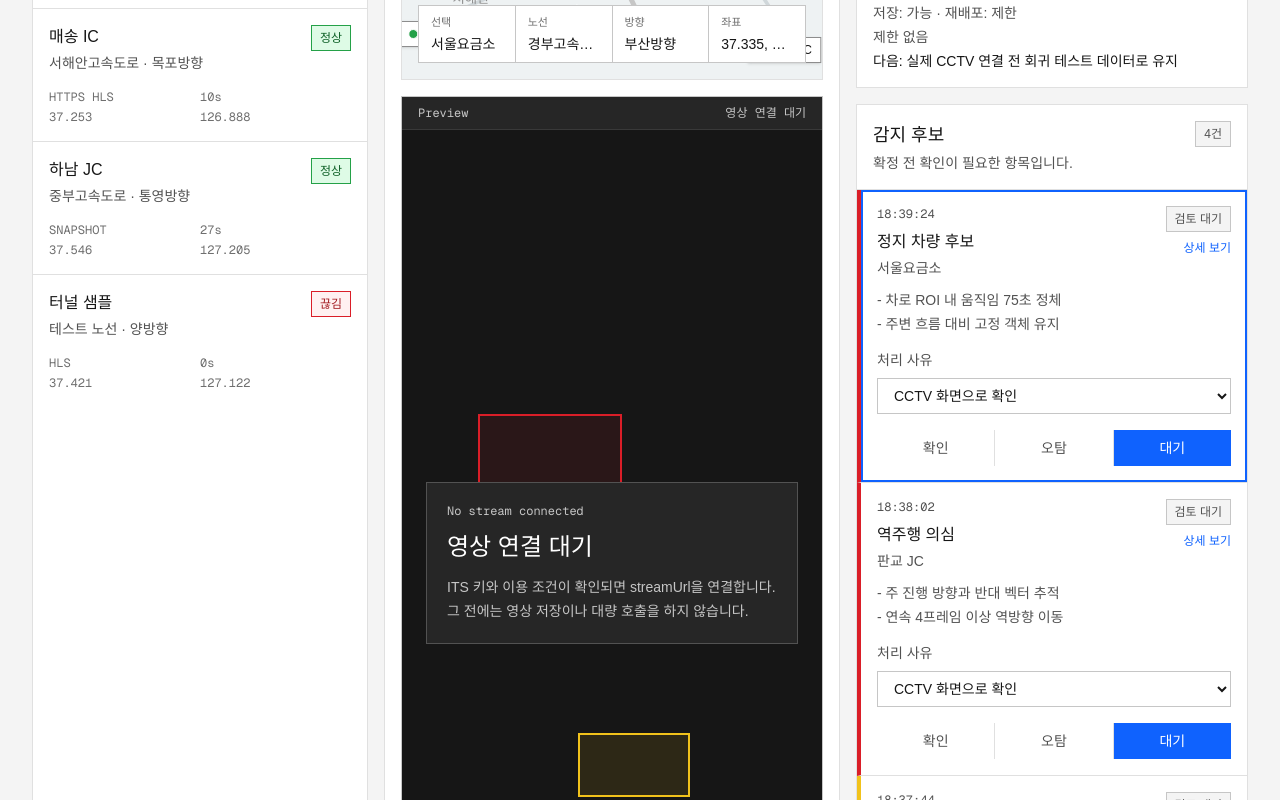
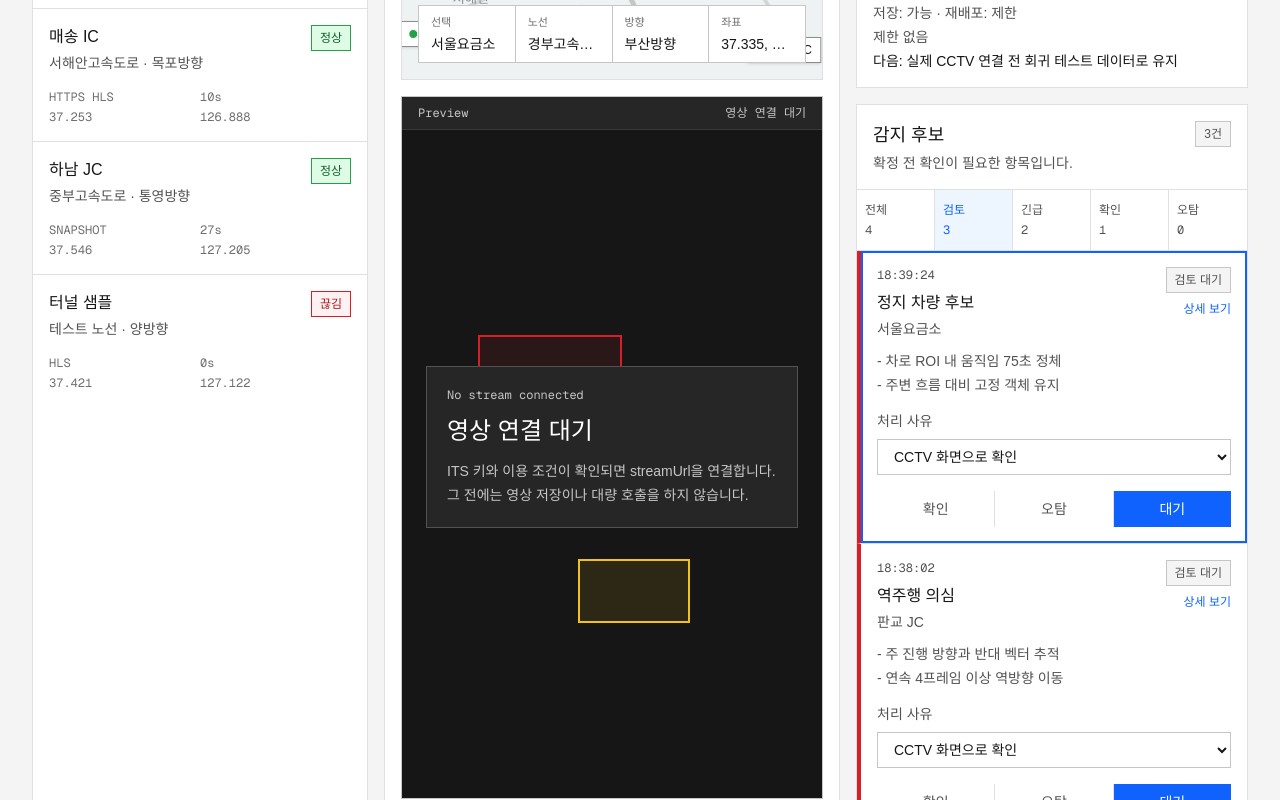
Before and after one commit to jikwon-labs/highway-cctv, a Next.js app: page / in a window 1280 px wide. Shown: the part 860-1660 px from the top of the page. Built offline with nearby package versions, Linux system fonts and the light colour scheme.

Commit message:
feat: add event queue filters

```diff
--- a/src/components/control-room-dashboard.tsx
+++ b/src/components/control-room-dashboard.tsx
@@ -22,7 +22,14 @@ import {
   updateEventReviewStatus,
   type FeedStatusFilter,
 } from "@/lib/dashboard";
-import { buildEventTimeline, getNextSelectedEventId, type EventTimelineItem } from "@/lib/event-workflow";
+import {
+  buildEventQueueSummary,
+  buildEventTimeline,
+  filterEventQueue,
+  getNextSelectedEventId,
+  type EventQueueFilter,
+  type EventTimelineItem,
+} from "@/lib/event-workflow";
 import {
   applyReviewHistoryToEvents,
   createReviewHistoryEntry,
@@ -96,6 +103,14 @@ const filterOptions: Array<{ label: string; value: FeedStatusFilter }> = [
   { label: "끊김", value: "offline" },
 ];
 
+const eventQueueFilterOptions: Array<{ label: string; value: EventQueueFilter }> = [
+  { label: "전체", value: "all" },
+  { label: "검토", value: "needs_review" },
+  { label: "긴급", value: "critical" },
+  { label: "확인", value: "confirmed" },
+  { label: "오탐", value: "dismissed" },
+];
+
 function readStoredReviewHistory(): ReviewHistoryEntry[] {
   if (typeof window === "undefined") {
     return [];
@@ -117,6 +132,7 @@ export function ControlRoomDashboard({
   const [selectedFeedId, setSelectedFeedId] = useState(initialFeeds[0]?.id ?? "");
   const [selectedEventId, setSelectedEventId] = useState(() => getNextSelectedEventId(initialEvents));
   const [statusFilter, setStatusFilter] = useState<FeedStatusFilter>("all");
+  const [eventQueueFilter, setEventQueueFilter] = useState<EventQueueFilter>("needs_review");
   const [apiStatus, setApiStatus] = useState("mock 데이터 사용 중");
   const [isRefreshing, setIsRefreshing] = useState(false);
   const [reviewReasonByEventId, setReviewReasonByEventId] = useState<Record<string, string>>({});
@@ -128,8 +144,13 @@ export function ControlRoomDashboard({
   const selectedFeed =
     feeds.find((feed) => feed.id === selectedFeedId) ?? visibleFeeds[0] ?? feeds[0];
   const selectedFeedEvents = selectedFeed ? getEventsForFeed(events, selectedFeed.id) : [];
-  const priorityEvents = getTopPriorityEvents(events, 4);
-  const selectedEvent = events.find((event) => event.id === selectedEventId) ?? priorityEvents[0];
+  const eventQueueSummary = useMemo(() => buildEventQueueSummary(events), [events]);
+  const visibleQueueEvents = useMemo(
+    () => filterEventQueue(events, eventQueueFilter),
+    [events, eventQueueFilter],
+  );
+  const priorityEvents = getTopPriorityEvents(visibleQueueEvents, 4);
+  const selectedEvent = priorityEvents.find((event) => event.id === selectedEventId) ?? priorityEvents[0];
   const selectedEventTimeline = selectedEvent ? buildEventTimeline(selectedEvent, reviewHistory) : [];
   const summary = getControlRoomSummary(feeds, events);
   const sourceStatusCards = useMemo(() => buildSourceStatusCards(feeds, sourceProfiles), [feeds]);
@@ -143,6 +164,13 @@ export function ControlRoomDashboard({
 
     setStatusFilter(nextFilter);
     setSelectedFeedId((currentFeedId) => getNextSelectedFeedId(nextVisibleFeeds, currentFeedId));
+  }
+
+  function handleEventQueueFilterChange(nextFilter: EventQueueFilter) {
+    const nextEvents = filterEventQueue(events, nextFilter);
+
+    setEventQueueFilter(nextFilter);
+    setSelectedEventId((currentEventId) => getNextSelectedEventId(nextEvents, currentEventId));
   }
 
   function handleReview(eventId: string, reviewStatus: ReviewStatus) {
@@ -229,6 +257,9 @@ export function ControlRoomDashboard({
             sourceStatusCards={sourceStatusCards}
             sourceSummary={sourceSummary}
             events={priorityEvents}
+            eventQueueFilter={eventQueueFilter}
+            eventQueueSummary={eventQueueSummary}
+            onEventQueueFilterChange={handleEventQueueFilterChange}
             selectedEventId={selectedEvent?.id ?? ""}
             onSelectEvent={setSelectedEventId}
             feeds={feeds}
@@ -589,6 +620,9 @@ function RightRail({
   sourceStatusCards,
   sourceSummary,
   events,
+  eventQueueFilter,
+  eventQueueSummary,
+  onEventQueueFilterChange,
   selectedEventId,
   onSelectEvent,
   feeds,
@@ -600,6 +634,9 @@ function RightRail({
   sourceStatusCards: SourceStatusCard[];
   sourceSummary: ReturnType<typeof getSourceReadinessSummary>;
   events: DetectionEvent[];
+  eventQueueFilter: EventQueueFilter;
+  eventQueueSummary: Record<EventQueueFilter, number>;
+  onEventQueueFilterChange: (filter: EventQueueFilter) => void;
   selectedEventId: string;
   onSelectEvent: (eventId: string) => void;
   feeds: CctvFeed[];
@@ -613,6 +650,9 @@ function RightRail({
       <SourceStatusPanel cards={sourceStatusCards} summary={sourceSummary} />
       <EventPanel
         events={events}
+        eventQueueFilter={eventQueueFilter}
+        eventQueueSummary={eventQueueSummary}
+        onEventQueueFilterChange={onEventQueueFilterChange}
         selectedEventId={selectedEventId}
         onSelectEvent={onSelectEvent}
         feeds={feeds}
@@ -747,6 +787,9 @@ function formatHistoryTime(value: string): string {
 
 function EventPanel({
   events,
+  eventQueueFilter,
+  eventQueueSummary,
+  onEventQueueFilterChange,
   selectedEventId,
   onSelectEvent,
   feeds,
@@ -755,6 +798,9 @@ function EventPanel({
   onReview,
 }: {
   events: DetectionEvent[];
+  eventQueueFilter: EventQueueFilter;
+  eventQueueSummary: Record<EventQueueFilter, number>;
+  onEventQueueFilterChange: (filter: EventQueueFilter) => void;
   selectedEventId: string;
   onSelectEvent: (eventId: string) => void;
   feeds: CctvFeed[];
@@ -766,7 +812,26 @@ function EventPanel({
     <aside className="border border-[#e0e0e0] bg-white">
       <PanelHeader title="감지 후보" description="확정 전 확인이 필요한 항목입니다." count={`${events.length}건`} />
 
+      <div className="grid grid-cols-5 border-b border-[#e0e0e0] text-xs">
+        {eventQueueFilterOptions.map((option) => (
+          <button
+            key={option.value}
+            className={`border-r border-[#e0e0e0] px-2 py-3 text-left last:border-r-0 ${
+              eventQueueFilter === option.value ? "bg-[#edf5ff] text-[#0f62fe]" : "text-[#525252] hover:bg-[#f4f4f4]"
+            }`}
+            type="button"
+            onClick={() => onEventQueueFilterChange(option.value)}
+          >
+            <span className="block">{option.label}</span>
+            <span className="mt-1 block font-mono">{eventQueueSummary[option.value]}</span>
+          </button>
+        ))}
+      </div>
+
       <div>
+        {events.length === 0 ? (
+          <div className="p-4 text-sm text-[#525252]">현재 필터에 해당하는 감지 후보가 없습니다.</div>
+        ) : null}
         {events.map((event) => {
           const feed = feeds.find((item) => item.id === event.feedId);
           const selectedReason = reviewReasonByEventId[event.id] ?? getDefaultReviewReason("confirmed");
--- a/src/lib/event-workflow.ts
+++ b/src/lib/event-workflow.ts
@@ -1,5 +1,9 @@
 import { getTopPriorityEvents, type DetectionEvent, type ReviewStatus } from "./cctv";
 import type { ReviewHistoryEntry } from "./review-history";
+
+export type EventQueueFilter = "all" | "needs_review" | "critical" | "confirmed" | "dismissed";
+
+export type EventQueueSummary = Record<EventQueueFilter, number>;
 
 export type EventTimelineItem = {
   id: string;
@@ -50,6 +54,31 @@ export function buildEventTimeline(
   ];
 }
 
+export function filterEventQueue(
+  events: DetectionEvent[],
+  filter: EventQueueFilter,
+): DetectionEvent[] {
+  if (filter === "all") {
+    return events;
+  }
+
+  if (filter === "critical") {
+    return events.filter((event) => event.severity === "critical");
+  }
+
+  return events.filter((event) => event.reviewStatus === filter);
+}
+
+export function buildEventQueueSummary(events: DetectionEvent[]): EventQueueSummary {
+  return {
+    all: events.length,
+    needs_review: events.filter((event) => event.reviewStatus === "needs_review").length,
+    critical: events.filter((event) => event.severity === "critical").length,
+    confirmed: events.filter((event) => event.reviewStatus === "confirmed").length,
+    dismissed: events.filter((event) => event.reviewStatus === "dismissed").length,
+  };
+}
+
 function formatHistoryTime(value: string): string {
   const date = new Date(value);
 
```
Also changed, not shown: 3 other files (tests, documents, lock files or other folders).
